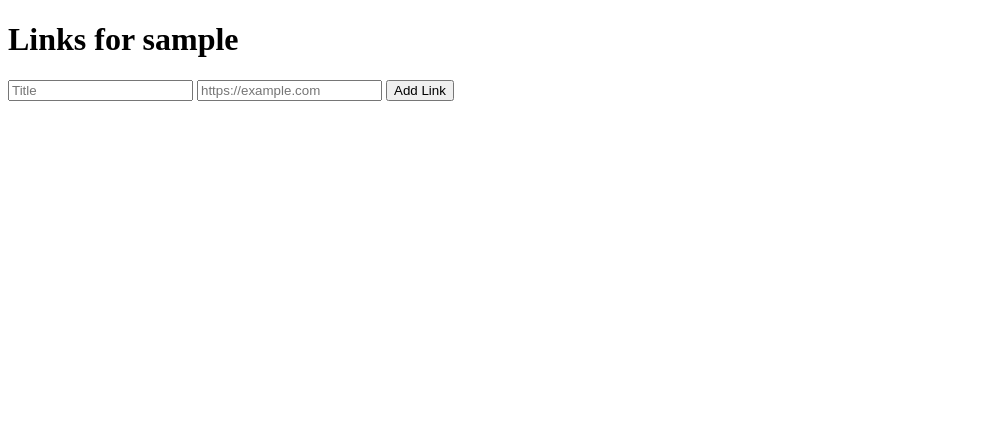
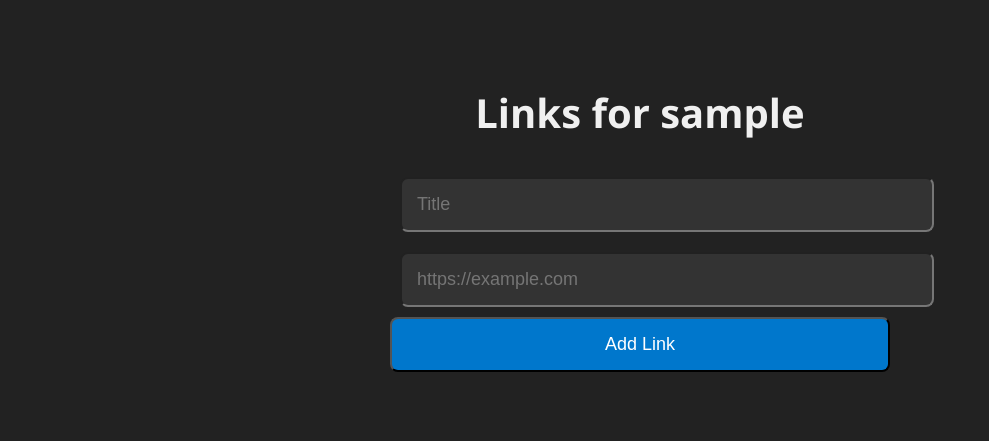
Before and after one commit to crsbo/my-links-app, a Flask app: a page that uses templates/links.html in a window 1280 px wide. Shown: the top 441 px of the page, without its empty margins (0-989 px from the left). Run offline with Flask 3, Linux system fonts and the light colour scheme.

Commit message:
Update links.html

```diff
--- a/templates/links.html
+++ b/templates/links.html
@@ -3,6 +3,62 @@
 <head>
     <meta charset="UTF-8">
     <title>{{ username }}'s Links</title>
+    <style>
+        body {
+            font-family: 'Segoe UI', sans-serif;
+            background: #222222;
+            color: #fff;
+            text-align: center;
+            padding: 50px;
+        }
+        h1 {
+            font-size: 40px;
+            color: #f0f0f0;
+        }
+        form {
+            margin: 20px auto;
+            width: 80%;
+            max-width: 500px;
+        }
+        input[type="text"] {
+            padding: 15px;
+            font-size: 18px;
+            margin: 10px;
+            border-radius: 8px;
+            width: 100%;
+            background-color: #333;
+            color: #fff;
+        }
+        button {
+            padding: 15px;
+            font-size: 18px;
+            background-color: #0077cc;
+            color: #fff;
+            border-radius: 8px;
+            width: 100%;
+        }
+        button:hover {
+            background-color: #005fa3;
+        }
+        ul {
+            list-style-type: none;
+            padding: 0;
+        }
+        li {
+            margin: 10px;
+            background-color: #333;
+            padding: 15px;
+            border-radius: 8px;
+        }
+        a {
+            color: #0077cc;
+            text-decoration: none;
+            font-size: 18px;
+        }
+        a:hover {
+            color: #005fa3;
+        }
+    </style>
 </head>
 <body>
     <h1>Links for {{ username }}</h1>
@@ -15,7 +71,7 @@
         {% for title, url in links %}
         <li>
             <a href="{{ url }}" target="_blank">{{ title }}</a>
-            <a href="{{ url_for('delete_link', username=username, index=loop.index0) }}">❌ Delete</a>
+            <a href="{{ url_for('delete_link', username=username, index=loop.index0) }}"> ❌ Delete</a>
         </li>
         {% endfor %}
     </ul>
```
